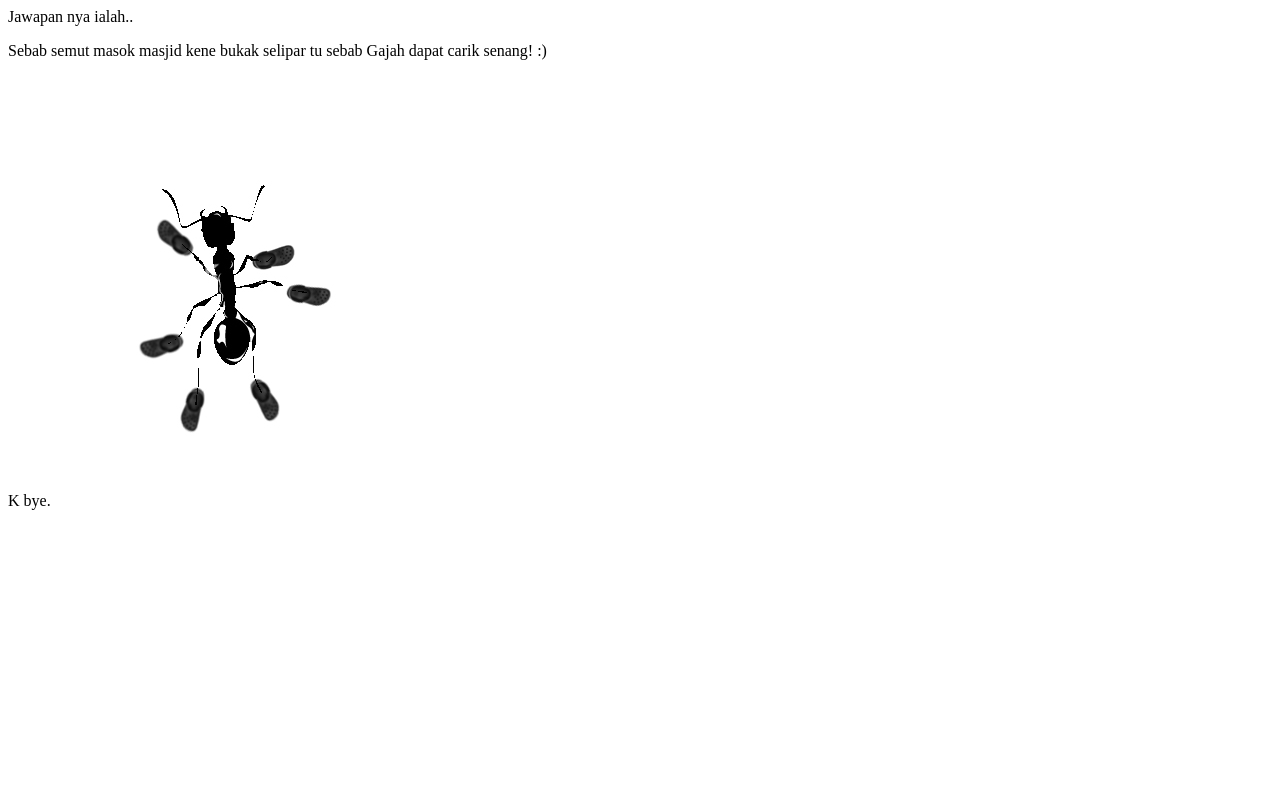
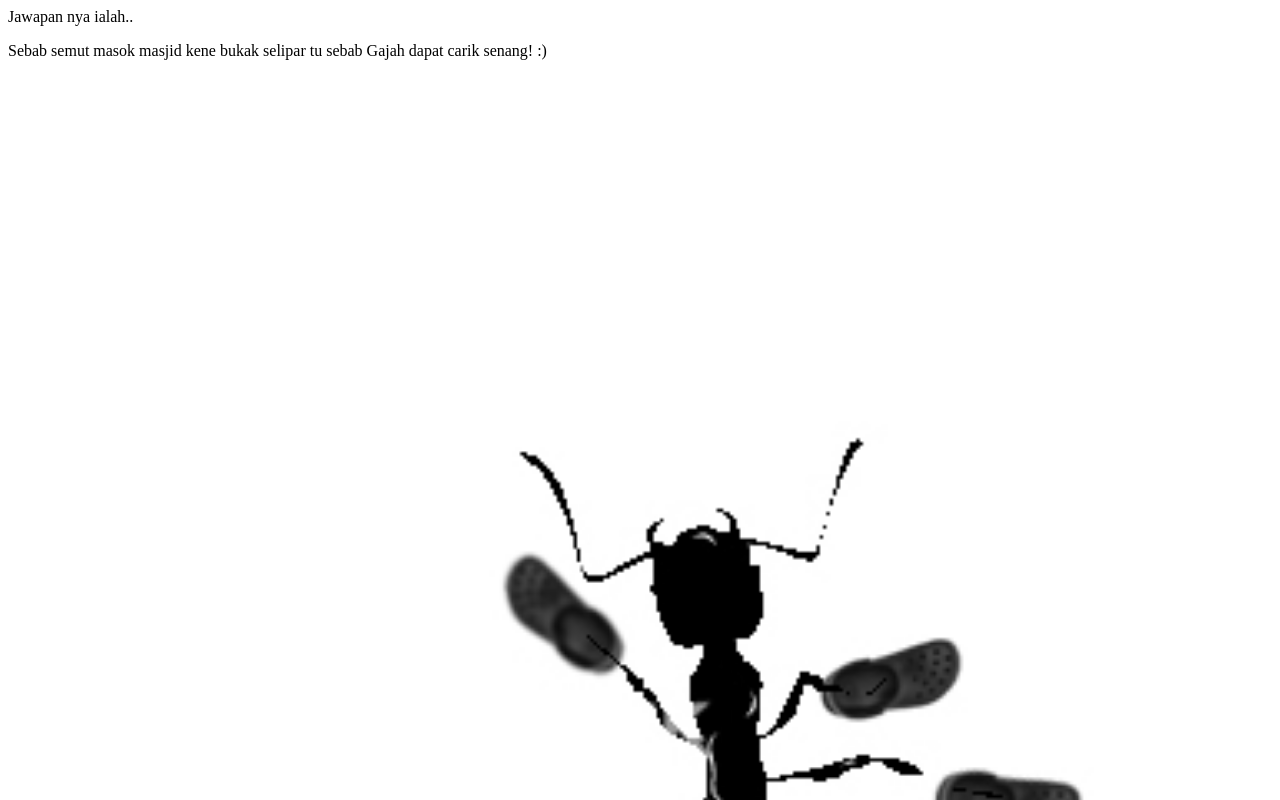
Before and after one commit to kaie-n/SSMAT, a plain HTML site: page index.html in a window 1280 px wide. Shown: the top 800 px of the page. Drawn offline with Linux system fonts and the light colour scheme.

Commit message:
Update index.html

```diff
--- a/index.html
+++ b/index.html
@@ -2,6 +2,6 @@
 
 <p>Sebab semut masok masjid kene bukak selipar tu sebab Gajah dapat carik senang! :)</p>
 
-<p><img src="two-ants-vector-8907.jpg" /></p>
+<p><img style="width:100%;" src="two-ants-vector-8907.jpg" /></p>
 
 <p>K bye.</p>
```
